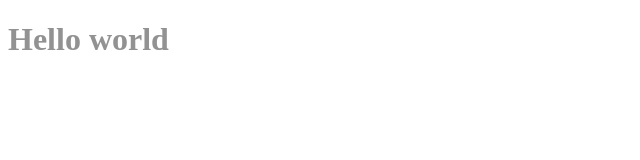
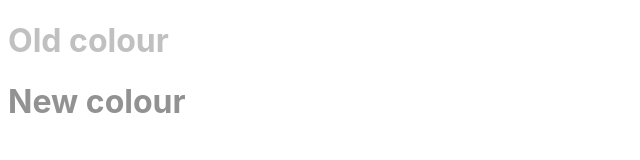
Before and after one commit to alex-page/sass-a11ycolor, a website: page index.html in a window 1280 px wide. Shown: the whole page, without its empty margins (0-640 px from the left). Drawn offline with Linux system fonts and the light colour scheme.

Commit message:
It's done

```diff
--- a/index.html
+++ b/index.html
@@ -8,6 +8,7 @@
     <link rel="stylesheet" href="css/style.css">
 </head>
 <body>
-    <h1>Hello world</h1>
+    <h1>Old colour</h1>
+    <h1>New colour</h1>
 </body>
 </html>
--- a/sass/main.scss
+++ b/sass/main.scss
@@ -27,10 +27,14 @@ $text: silver;
 $bg: #FFF;
 
 body {
-  color:  a11ycolor($text, $bg, 3.1);
   background-color: $bg;
+  font-family: -apple-system, BlinkMacSystemFont, "Segoe UI", Helvetica, Arial, sans-serif, "Apple Color Emoji", "Segoe UI Emoji", "Segoe UI Symbol";
 }
 
-p:after{
-  content: a11ycolor($text, $bg, 3.1);
+h1:first-of-type {
+  color: $text;
 }
+
+h1 {
+  color: a11ycolor($text, $bg, 3.1);
+}
```
Also changed, not shown: css/style.css, 1 other file.
